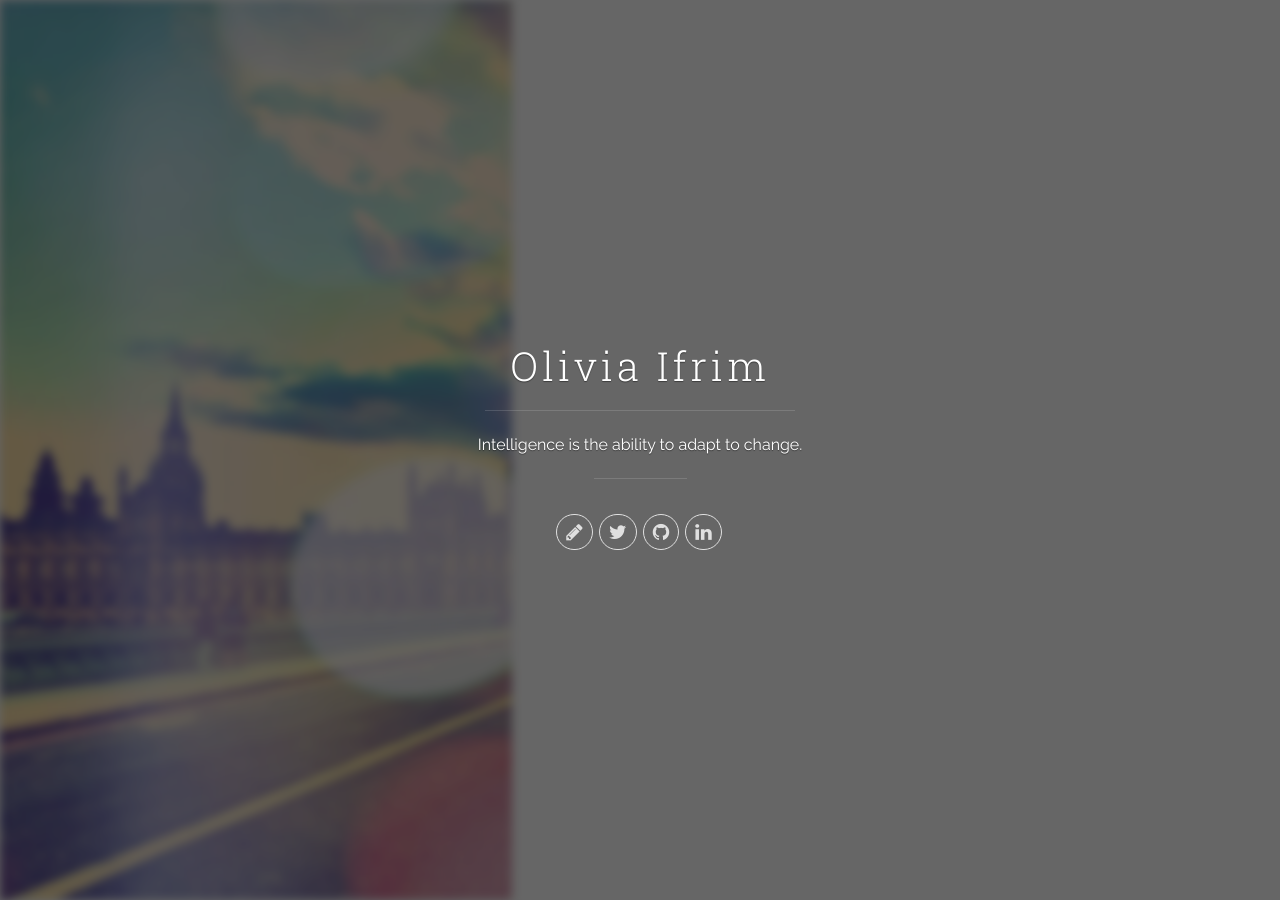
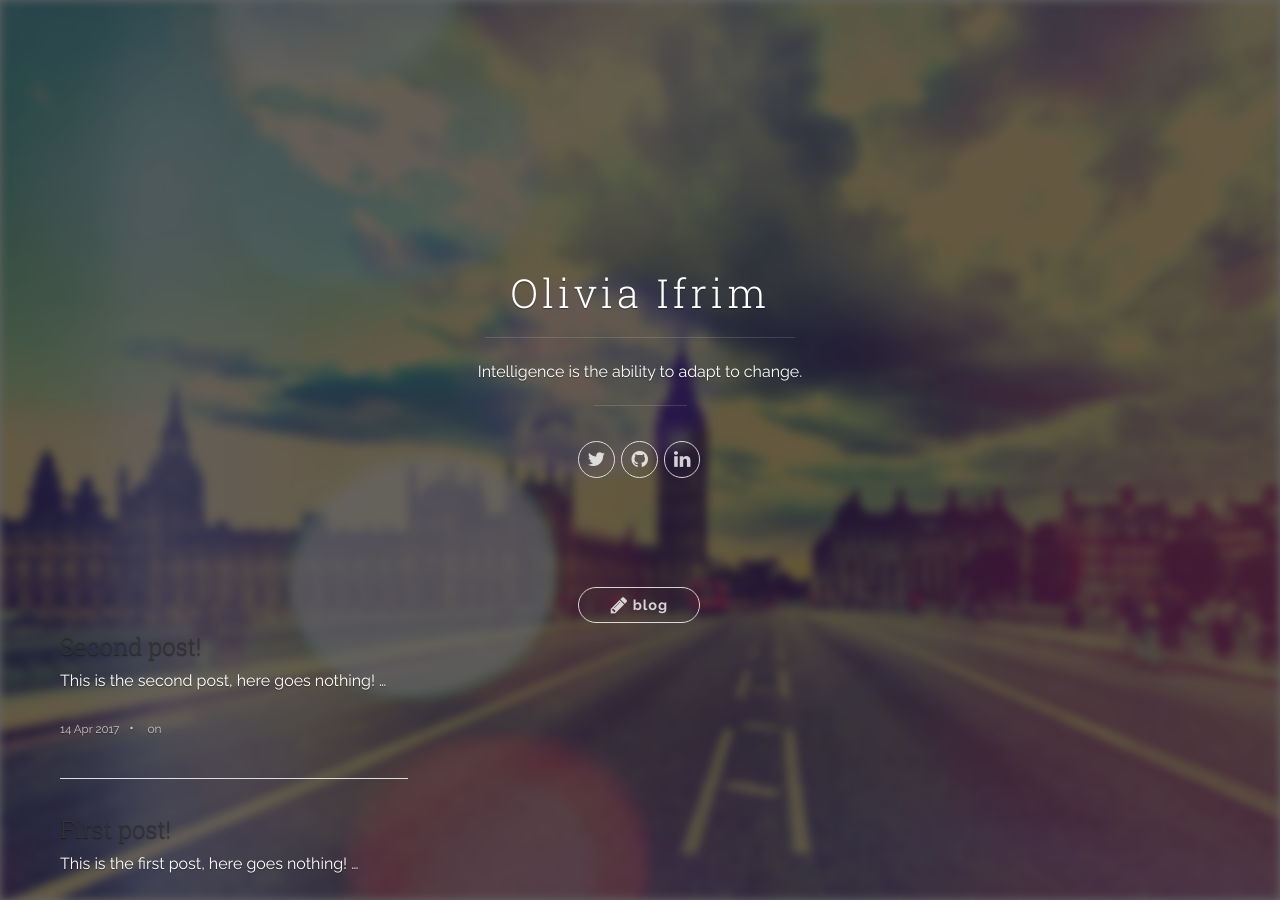
Before and after one commit to olivif/olivif.github.io, a Jekyll site: the page built from index.html, in a window 1280 px wide and 900 px high. Built offline with Jekyll 4.4.1, drawn with Linux system fonts in a browser that asks for light colours; nearby versions of some CDN libraries; the list of posts is cut into pages by our own code; some of the changed text lies outside the part shown.

Commit message:
Adding blog.

```diff
--- /dev/null
+++ b/_includes/blog.html
@@ -0,0 +1,21 @@
+<div class="blog-panel">
+
+	<div class="main-post-list">
+
+		<ol class="post-list">
+			{% for post in paginator.posts %}
+			<li>
+				<h2 class="post-list__post-title post-title"><a href="{{ site.baseurl }}{{ post.url | remove_first: '/' }}" title="{{ post.title }}">{{ post.title }}</a></h2>
+				<p class="excerpt">{{ post.excerpt | remove: '
+					<p>' | remove: '</p>' }}&hellip;</p>
+				<div class="post-list__meta">
+					<time datetime="{{ post.date | date: " %-d %b %Y " }}" class="post-list__meta--date date">{{ post.date | date: "%-d %b %Y" }}</time> &#8226; <span class="post-meta__tags">on {% for tag in post.tags %}<a href="{{ site.baseurl }}tags/#{{ tag }}">{{ tag }}</a> {% endfor %}</span></div>
+				<hr class="post-list__divider">
+			</li>
+			{% endfor %}
+		</ol>
+
+		<hr class="post-list__divider "> {% if paginator.previous_page or paginator.next_page %} {% include pagination.html %} {% endif %}
+
+	</div>
+</div>
--- a/_includes/header.html
+++ b/_includes/header.html
@@ -21,14 +21,6 @@
 
 					<ul class="navigation">
 
-						<!--blog-->
-						<li class="navigation__item">
-							<a href="{{ site.baseurl }}#blog" title="blog" class="blog-button">
-								<i class="fa fa-pencil fa-lg"></i>
-								<span class="label">blog</span>
-							</a>
-						</li>
-
 						<!--social links-->
 						{% for socialItem in site.social %}
 						<li class="navigation__item">
@@ -39,6 +31,13 @@
 						</li>
 						{% endfor %}
 
+						<!--blog-->
+						<li class="navigation__item blog_nav">
+							<a href="{{ site.baseurl }}#blog" title="blog" class="blog-button">
+								<i class="fa fa-pencil fa-lg"></i>
+								<span class="label">blog</span> blog
+							</a>
+						</li>
 					</ul>
 
 				</nav>
@@ -47,7 +46,12 @@
 
 		</div>
 
+		{% include blog.html %}
+
 	</div>
 
-	<div class="panel-cover--overlay"></div>
+	<div class="panel-cover--overlay">
+
+
+	</div>
 </div>
--- /dev/null
+++ b/_posts/2017-04-26-second-post.markdown
@@ -0,0 +1,8 @@
+---
+title:  "Second post!"
+date:   2017-04-14 15:04:23
+categories: []
+tags: []
+---
+
+This is the second post, here goes nothing!
--- a/css/uno.css
+++ b/css/uno.css
@@ -1518,3 +1518,15 @@
 	.btn, .navigation__item a {
 		display: block;
 		margin-bottom: .4em; } }
+
+.blog_nav {
+		display: block;
+		margin-top: 6.5em;
+		width: auto;
+}
+
+.blog-panel {
+	background-color: white;
+	z-index: 20;
+	max-height: 0;
+}
--- a/js/main.js
+++ b/js/main.js
@@ -3,33 +3,12 @@
 ---
   $(document).ready(function () {
     $('a.blog-button').click(function (e) {
-    if ($('.panel-cover').hasClass('panel-cover--collapsed')) return
-    currentWidth = $('.panel-cover').width()
-    if (currentWidth < 960) {
-      $('.panel-cover').addClass('panel-cover--collapsed')
-      $('.content-wrapper').addClass('animated slideInRight')
-    } else {
-      $('.panel-cover').css('max-width', currentWidth)
-      $('.panel-cover').animate({'max-width': '250px', 'width': '40%'}, 400, swing = 'swing', function () {})
-    }
-  })
 
-  if (window.location.hash && window.location.hash == '#blog') {
-    $('.panel-cover').addClass('panel-cover--collapsed')
-  }
+      $('html,body').animate({
+        scrollTop: $(".blog-panel").offset().top
+      },
+        'slow');
 
-  if (window.location.pathname !== '{{ site.baseurl }}' && window.location.pathname !== '{{ site.baseurl }}index.html') {
-    $('.panel-cover').addClass('panel-cover--collapsed')
-  }
-
-  $('.btn-mobile-menu').click(function () {
-    $('.navigation-wrapper').toggleClass('visible animated bounceInDown')
-    $('.btn-mobile-menu__icon').toggleClass('icon-list icon-x-circle animated fadeIn')
-  })
-
-  $('.navigation-wrapper .blog-button').click(function () {
-    $('.navigation-wrapper').toggleClass('visible')
-    $('.btn-mobile-menu__icon').toggleClass('icon-list icon-x-circle animated fadeIn')
-  })
 
     })
+  })
```
Also changed, not shown: css/animate.css. Lines whose indentation alone changed are shown as unchanged.
